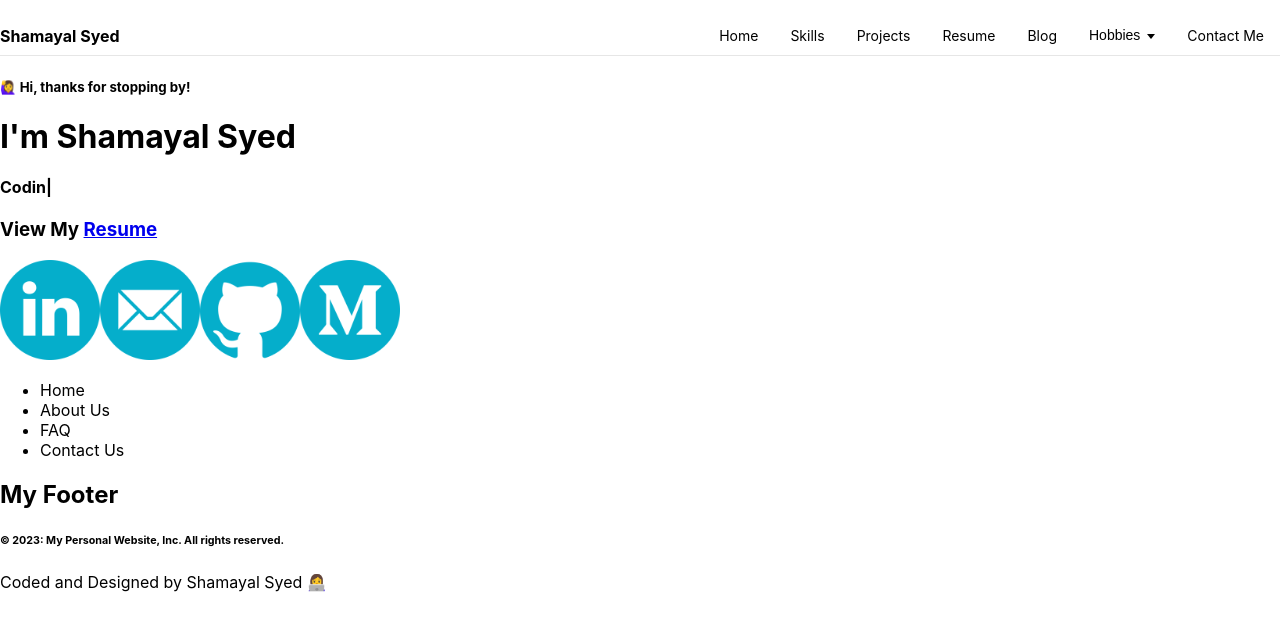
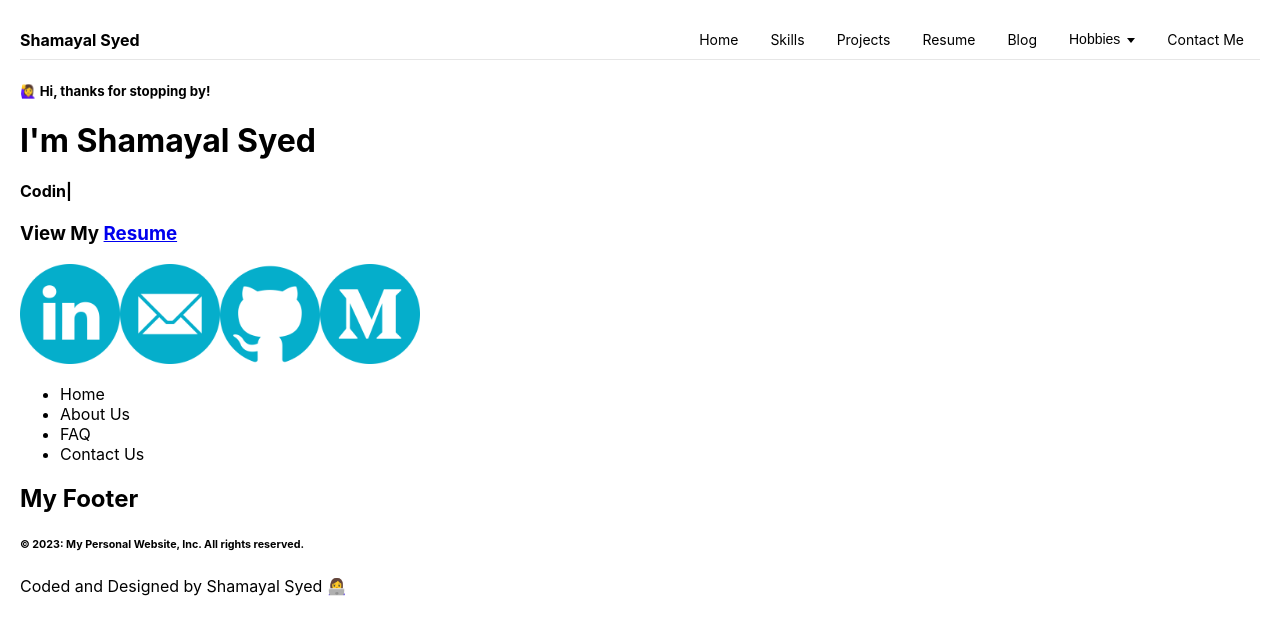
Before and after one commit to Shamayal/personal-website, a React (Create React App) app: page / in a window 1280 px wide. Shown: the top 634 px of the page. Built offline with nearby package versions, Linux system fonts and the light colour scheme.

Commit message:
styling changes to homepage margin

```diff
--- a/src/styles/HomePage.css
+++ b/src/styles/HomePage.css
@@ -1,3 +1,3 @@
 body {
-  /* margin: 50px; */
+  margin: 20px;
 }
```
